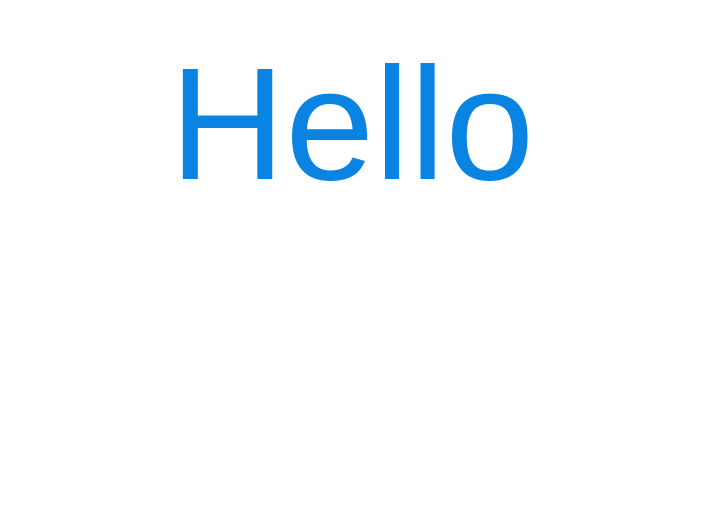
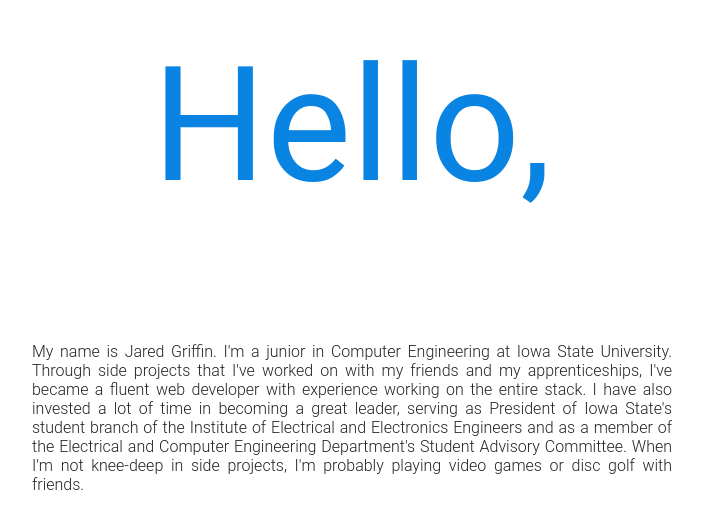
Before and after one commit to jd1388/My-Site, a React (Create React App) app: page / in a window 1280 px wide. Shown: the part 235-764 px from the top of the page, without its empty margins (288-991 px from the left). Built offline with nearby package versions, Linux system fonts and the light colour scheme; the HTML template or start-up script is replaced by a standard one.

Commit message:
Added about section

```diff
--- a/src/App.js
+++ b/src/App.js
@@ -1,12 +1,32 @@
 import React, { Component } from 'react';
 
 import Styles from './styles/App';
+
+const About = () => (
+    <div style={Styles.aboutContainer}>
+        <h1 style={Styles.hero}>Hello,</h1>
+        <p>
+            {`
+                My name is Jared Griffin. I'm a junior in Computer Engineering at
+                Iowa State University. Through side projects that I've worked on
+                with my friends and my apprenticeships, I've became a fluent web
+                developer with experience working on the entire stack. I have also
+                invested a lot of time in becoming a great leader, serving as
+                President of Iowa State's student branch of the Institute of
+                Electrical and Electronics Engineers and as a member of the
+                Electrical and Computer Engineering Department's Student Advisory
+                Committee. When I'm not knee-deep in side projects, I'm probably
+                playing video games or disc golf with friends.
+            `}
+        </p>
+    </div>
+);
 
 class App extends Component {
     render() {
         return (
             <div>
-                <h1 style={Styles.hero}>Hello</h1>
+                <About/>
             </div>
         );
     }
--- a/src/styles/App.js
+++ b/src/styles/App.js
@@ -1,13 +1,23 @@
 const blue = '#0984E3';
-// const black = '#232323';
+const black = '#232323';
 
 export default {
     hero: {
         fontSize: '120pt',
-        textAlign: 'center',
         color: blue,
         fontWeight: '400',
-        paddingTop: '10rem',
-        paddingBottom: '4rem'
-    }
+        paddingTop: 'calc(40vh - 120pt)',
+        alignSelf: 'center'
+    },
+    aboutContainer: {
+        fontFamily: 'Roboto, san-serif',
+        fontWeight: 300,
+        textAlign: 'justify',
+        color: black,
+        padding: '0 25% 5.5rem 25%',
+        height: '95vh',
+        display: 'flex',
+        flexDirection: 'column',
+        alignItems: 'center'
+    },
 };
```
